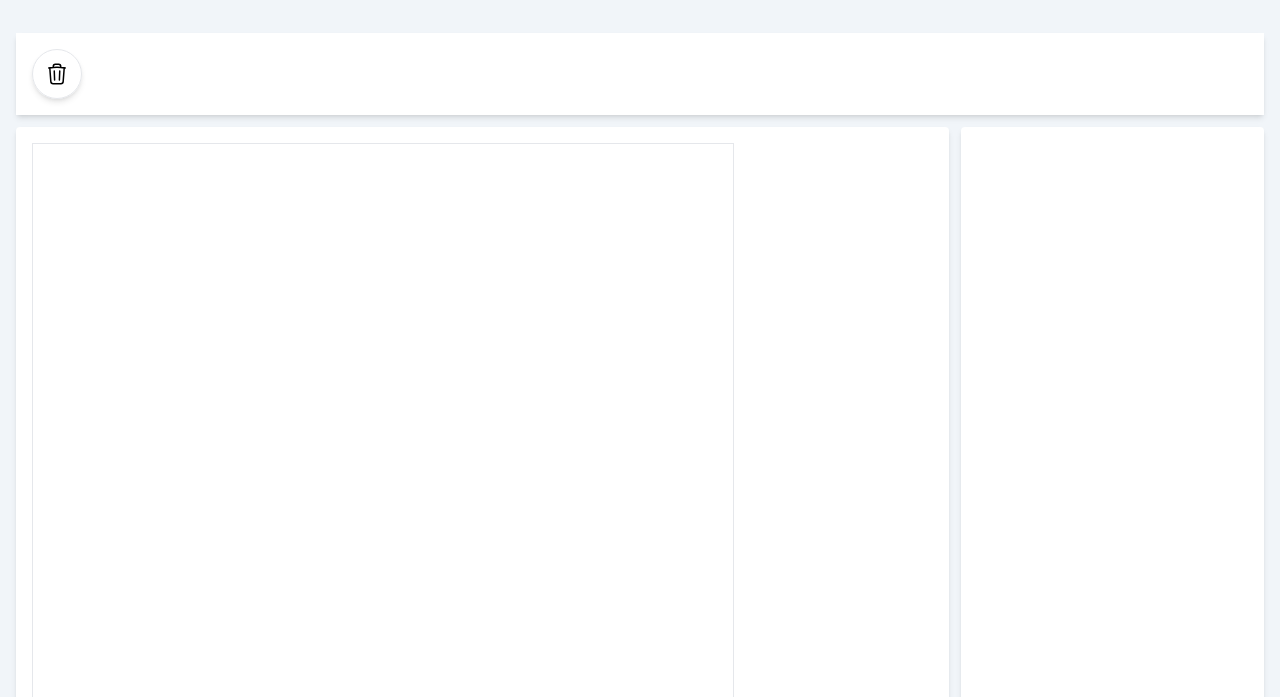
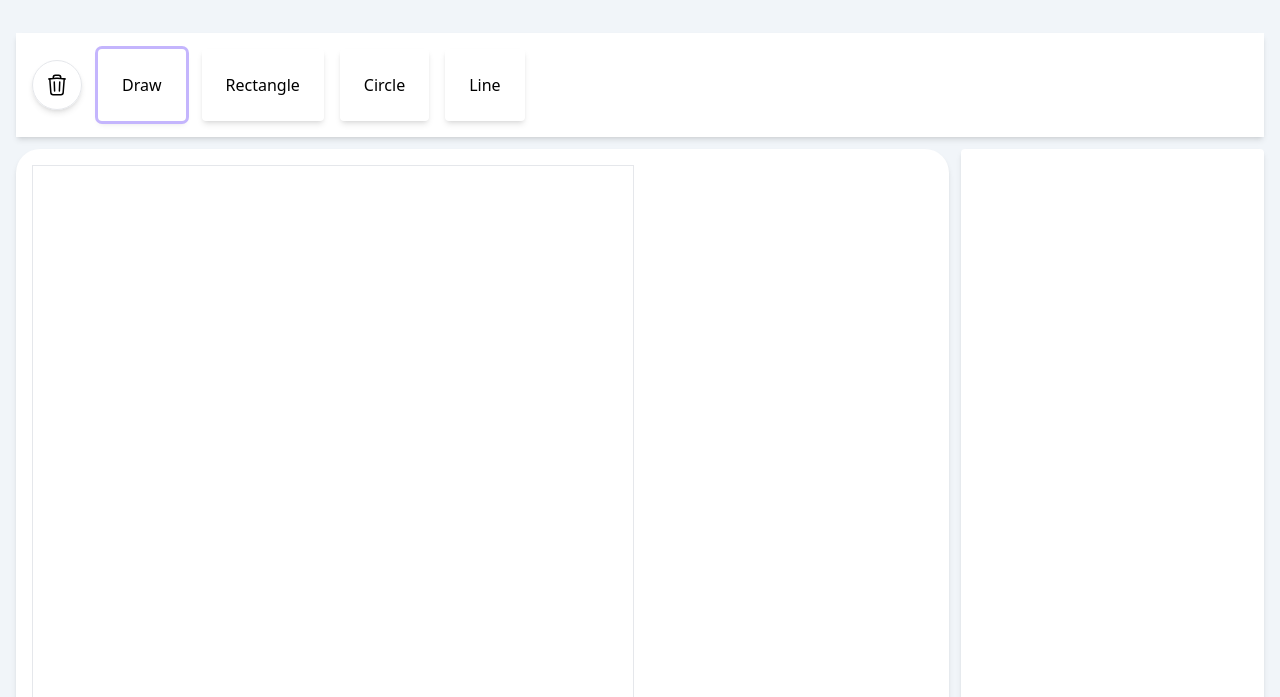
Before and after one commit to mateuszbialowas/paint-clone, a website: page src/index.html in a window 1280 px wide. Shown: the part 103-800 px from the top of the page. Drawn offline with Linux system fonts and the light colour scheme.

Commit message:
draw and line

```diff
--- a/src/index.html
+++ b/src/index.html
@@ -13,7 +13,9 @@
         <h1 class="text-7xl font-bold mb-12">Paint</h1>
         <div class="flex flex-col h-full">
           <div class="grid gap-3 grid-cols-4 w-full h-full">
-            <div class="bg-white col-span-4 p-4 shadow-md">
+            <div
+              class="bg-white col-span-4 p-4 shadow-md flex items-center gap-4"
+            >
               <div
                 id="clear_button"
                 class="h-4 w-4 cursor-pointer p-6 rounded-full relative shadow-md border"
@@ -33,12 +35,42 @@
                   />
                 </svg>
               </div>
+              <div id="tools_box" class="flex items-center gap-4">
+                <div
+                  id="draw"
+                  class="p-6 rounded shadow-md cursor-pointer ring ring-violet-300"
+                >
+                  Draw
+                </div>
+
+                <div
+                  id="rectangle_mode_button"
+                  class="p-6 rounded shadow-md cursor-pointer"
+                >
+                  Rectangle
+                </div>
+
+                <div
+                  id="circle_mode_button"
+                  class="p-6 rounded shadow-md cursor-pointer"
+                >
+                  Circle
+                </div>
+                <div
+                  id="line"
+                  class="p-6 rounded shadow-md cursor-pointer"
+                >
+                  Line
+                </div>
+              </div>
             </div>
-            <div class="bg-white col-span-3 p-4 row-span-6 shadow-md rounded">
+            <div
+              class="bg-white col-span-3 p-4 row-span-6 shadow-md rounded-3xl"
+            >
               <canvas
                 id="canvas_paint"
-                width="700px"
-                height="700px"
+                width="600px"
+                height="600px"
                 class="border"
               >
                 Your browser does not support the canvas element.
--- a/src/script.js
+++ b/src/script.js
@@ -1,58 +1,199 @@
 const canvas = document.getElementById("canvas_paint");
-const clear_button = document.getElementById("clear_button");
+const ctx = canvas.getContext("2d");
 
-clear_button.addEventListener("click", () => {
-    console.log("Clearing canvas");
-    const context = canvas.getContext("2d");
-    context.clearRect(0, 0, canvas.width, canvas.height);
-});
+mouse = { x: 0, y: 0 };
+start_mouse = { x: 0, y: 0 };
+eraser_width = 10;
+font_size = "14px";
 
+// Pencil Points
+ppts = [];
 
+// Lines Points
+lpts = [];
 
+chosen_size = 5;
+ctx.lineWidth = chosen_size;
+ctx.lineJoin = "round";
+ctx.lineCap = "round";
+ctx.strokeStyle = "black";
+ctx.fillStyle = "black";
 
+// paint functions
 
-if (canvas.getContext) {
-  const ctx = canvas.getContext("2d");
+paint_pencil = (e) => {
+  mouse.x = typeof e.offsetX !== "undefined" ? e.offsetX : e.layerX;
+  mouse.y = typeof e.offsetY !== "undefined" ? e.offsetY : e.layerY;
 
-  canvas.addEventListener("mousemove", (e) => {
-    const x = e.offsetX;
-    const y = e.offsetY;
+  ppts.push({ x: mouse.x, y: mouse.y });
+
+  // if (ppts.length < 3) {
+  //   var b = ppts[0];
+  //   ctx.beginPath();
+  //   ctx.arc(b.x, b.y, ctx.lineWidth / 2, 0, Math.PI * 2, !0);
+  //   ctx.fill();
+  //   ctx.closePath();
+
+  //   return;
+  // }
+
+  ctx.clearRect(0, 0, canvas.width, canvas.height);
+
+  ctx.beginPath();
+  ctx.moveTo(ppts[0].x, ppts[0].y);
+
+  for (var i = 1; i < ppts.length; i++) ctx.lineTo(ppts[i].x, ppts[i].y);
+
+  ctx.stroke();
+};
+
+paint_line = (e) => {
+  mouse.x = typeof e.offsetX !== "undefined" ? e.offsetX : e.layerX;
+  mouse.y = typeof e.offsetY !== "undefined" ? e.offsetY : e.layerY;
+  ctx.clearRect(0, 0, canvas.width, canvas.height);
+
+  ctx.beginPath();
+  ctx.moveTo(start_mouse.x, start_mouse.y);
+  ctx.lineTo(mouse.x, mouse.y);
+  ctx.stroke();
+};
+
+tool = "draw";
+tools_func = {
+  draw: paint_pencil,
+  line: paint_line,
+};
+
+// handle css for choosen tool
+tools_box = document.getElementById("tools_box");
+tools = tools_box.children;
+for (let i = 0; i < tools.length; i++) {
+  tools[i].addEventListener("click", (e) => {
+    canvas.removeEventListener("mousedown", tools_func[tool], false);
+    tool = e.target.id;
+
+    for (let j = 0; j < tools.length; j++) {
+      tools[j].classList.remove("ring");
+      tools[j].classList.remove("ring-violet-300");
+    }
+    e.target.classList.add("ring");
+    e.target.classList.add("ring-violet-300");
   });
+}
 
-  canvas.addEventListener("mousedown", (e) => {
-    const x = e.offsetX;
-    const y = e.offsetY;
-    ctx.beginPath();
-    ctx.moveTo(x, y);
-    canvas.addEventListener("mousemove", onPaint);
-    console.error(x, y);
-  });
+canvas.addEventListener(
+  "mousedown",
+  (e) => {
+    mouse.x = typeof e.offsetX !== "undefined" ? e.offsetX : e.layerX;
+    mouse.y = typeof e.offsetY !== "undefined" ? e.offsetY : e.layerY;
+    start_mouse.x = mouse.x;
+    start_mouse.y = mouse.y;
+    // ctx.clearRect(0, 0, canvas.width, canvas.height);
 
-  onPaint = (e) => {
-    const x = e.offsetX;
-    const y = e.offsetY;
-    ctx.lineTo(x, y);
-    ctx.stroke();
-  };
+    if (tool === "draw") {
+      canvas.addEventListener("mousemove", paint_pencil, false);
+      ppts.push({ x: mouse.x, y: mouse.y });
+      paint_pencil(e);
+    } else if (tool === "line") {
+      canvas.addEventListener("mousemove", paint_line, false);
+    }
+  },
+  false
+);
 
+canvas.addEventListener(
+  "mouseup",
+  () => {
+    canvas.removeEventListener("mousemove", tools_func[tool], false);
+  },
+  false
+);
 
+// const clear_button = document.getElementById("clear_button");
+// const rectangle_mode_button = document.getElementById("rectangle_mode_button");
+// const circle_mode_button = document.getElementById("circle_mode_button");
+// let drawing_mode = "";
 
-  canvas.addEventListener("mouseup", (e) => {
-    const x = e.offsetX;
-    const y = e.offsetY;
-    console.warn(x, y);
-    canvas.removeEventListener("mousemove", onPaint);
-  });
+// clear_button.addEventListener("click", () => {
+//   console.log("Clearing canvas");
+//   const context = canvas.getContext("2d");
+//   context.clearRect(0, 0, canvas.width, canvas.height);
+// });
 
-  //   ctx.beginPath();
-  //   ctx.moveTo(75, 25);
-  //   ctx.quadraticCurveTo(25, 25, 25, 62.5);
-  //   ctx.quadraticCurveTo(25, 100, 50, 100);
-  //   ctx.quadraticCurveTo(50, 120, 30, 125);
-  //   ctx.quadraticCurveTo(60, 120, 65, 100);
-  //   ctx.quadraticCurveTo(125, 100, 125, 62.5);
-  //   ctx.quadraticCurveTo(125, 25, 75, 25);
-  //   ctx.stroke();
-} else {
-  console.log("Canvas not supported");
-}
+// rectangle_mode_button.addEventListener("click", () => {
+//   console.log("Rectangle mode");
+//   drawing_mode = "rectangle";
+//   canvas.removeEventListener("mousedown", drawCircle);
+// });
+
+// circle_mode_button.addEventListener("click", () => {
+//     console.log("Circle mode");
+//     drawing_mode = "circle";
+//     canvas.removeEventListener("mousedown", drawRectangle);
+// });
+
+// if (canvas.getContext) {
+//   const ctx = canvas.getContext("2d");
+
+//   canvas.addEventListener("mousemove", (e) => {
+//     const x = e.offsetX;
+//     const y = e.offsetY;
+//   });
+
+//   canvas.addEventListener("mousedown", (e) => {
+//     const x = e.offsetX;
+//     const y = e.offsetY;
+//     ctx.beginPath();
+//     ctx.moveTo(x, y);
+//     if (drawing_mode === "rectangle") {
+//       canvas.addEventListener("mousedown", drawRectangle);
+//     } else if (drawing_mode === "circle") {
+//       canvas.addEventListener("mousedown", drawCircle);
+//     } else {
+//       canvas.addEventListener("mousemove", onPaint);
+//     }
+//     console.error(x, y);
+//   });
+
+//   drawRectangle = (e) => {
+//     const x = e.offsetX;
+//     const y = e.offsetY;
+//     // draw rectangle
+//     ctx.rect(x, y, 100, 100);
+//     ctx.stroke();
+//   };
+
+//     drawCircle = (e) => {
+//     const x = e.offsetX;
+//     const y = e.offsetY;
+//     // draw circle
+//     ctx.arc(x, y, 50, 0, 2 * Math.PI);
+//     ctx.stroke();
+//     };
+
+//   onPaint = (e) => {
+//     const x = e.offsetX;
+//     const y = e.offsetY;
+//     ctx.lineTo(x, y);
+//     ctx.stroke();
+//   };
+
+//   canvas.addEventListener("mouseup", (e) => {
+//     const x = e.offsetX;
+//     const y = e.offsetY;
+//     console.warn(x, y);
+//     canvas.removeEventListener("mousemove", onPaint);
+//   });
+
+//   //   ctx.beginPath();
+//   //   ctx.moveTo(75, 25);
+//   //   ctx.quadraticCurveTo(25, 25, 25, 62.5);
+//   //   ctx.quadraticCurveTo(25, 100, 50, 100);
+//   //   ctx.quadraticCurveTo(50, 120, 30, 125);
+//   //   ctx.quadraticCurveTo(60, 120, 65, 100);
+//   //   ctx.quadraticCurveTo(125, 100, 125, 62.5);
+//   //   ctx.quadraticCurveTo(125, 25, 75, 25);
+//   //   ctx.stroke();
+// } else {
+//   console.log("Canvas not supported");
+// }
```
Also changed, not shown: dist/output.css.
